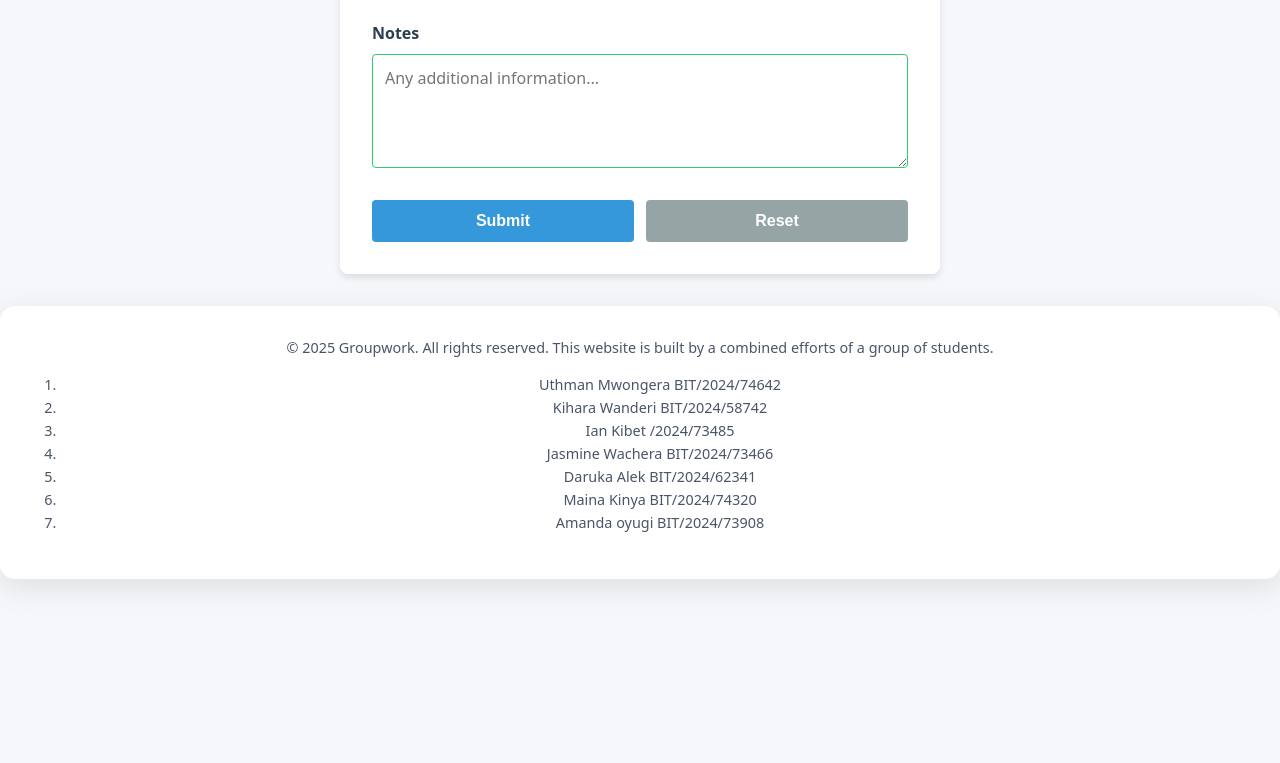
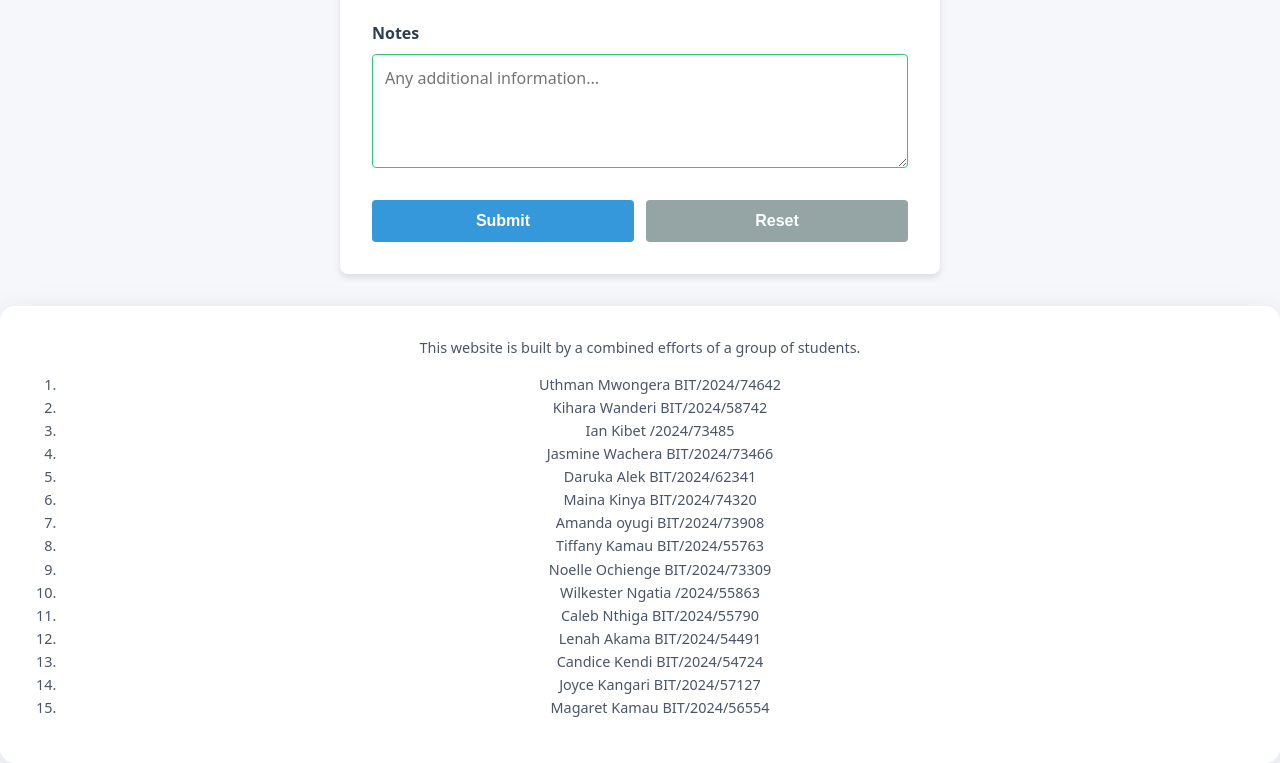
Before and after one commit to ian-szn/Form-Group-work, a plain HTML site: page index.html in a window 1280 px wide. Shown: the part 935-1698 px from the top of the page. Before the commit the page ends 1514 px from the top, so only its background shows below. Drawn offline with Linux system fonts and the light colour scheme.

Commit message:
Update index.html

```diff
--- a/index.html
+++ b/index.html
@@ -105,11 +105,11 @@
 </main>
 
 <footer>
-  &copy; 2025 Groupwork. All rights reserved.
+
 
   This website is built by a combined efforts of a group of students.
 
-        <ol>
+      <ol>
          <li>Uthman Mwongera BIT/2024/74642</li>
          <li>Kihara Wanderi BIT/2024/58742</li>
          <li>Ian Kibet  /2024/73485</li>
@@ -117,8 +117,16 @@
          <li>Daruka Alek BIT/2024/62341</li>
          <li>Maina Kinya BIT/2024/74320</li>
          <li>Amanda oyugi BIT/2024/73908</li>
+          <li>Tiffany Kamau BIT/2024/55763</li>
+         <li>Noelle Ochienge BIT/2024/73309</li>
+         <li>Wilkester Ngatia /2024/55863</li>
+         <li>Caleb Nthiga BIT/2024/55790</li>
+         <li>Lenah Akama BIT/2024/54491</li>
+         <li>Candice Kendi BIT/2024/54724</li>
+         <li>Joyce Kangari BIT/2024/57127</li>
+         <li>Magaret Kamau BIT/2024/56554</li>
+
         </ol>
-
 
 </footer>
 
```
